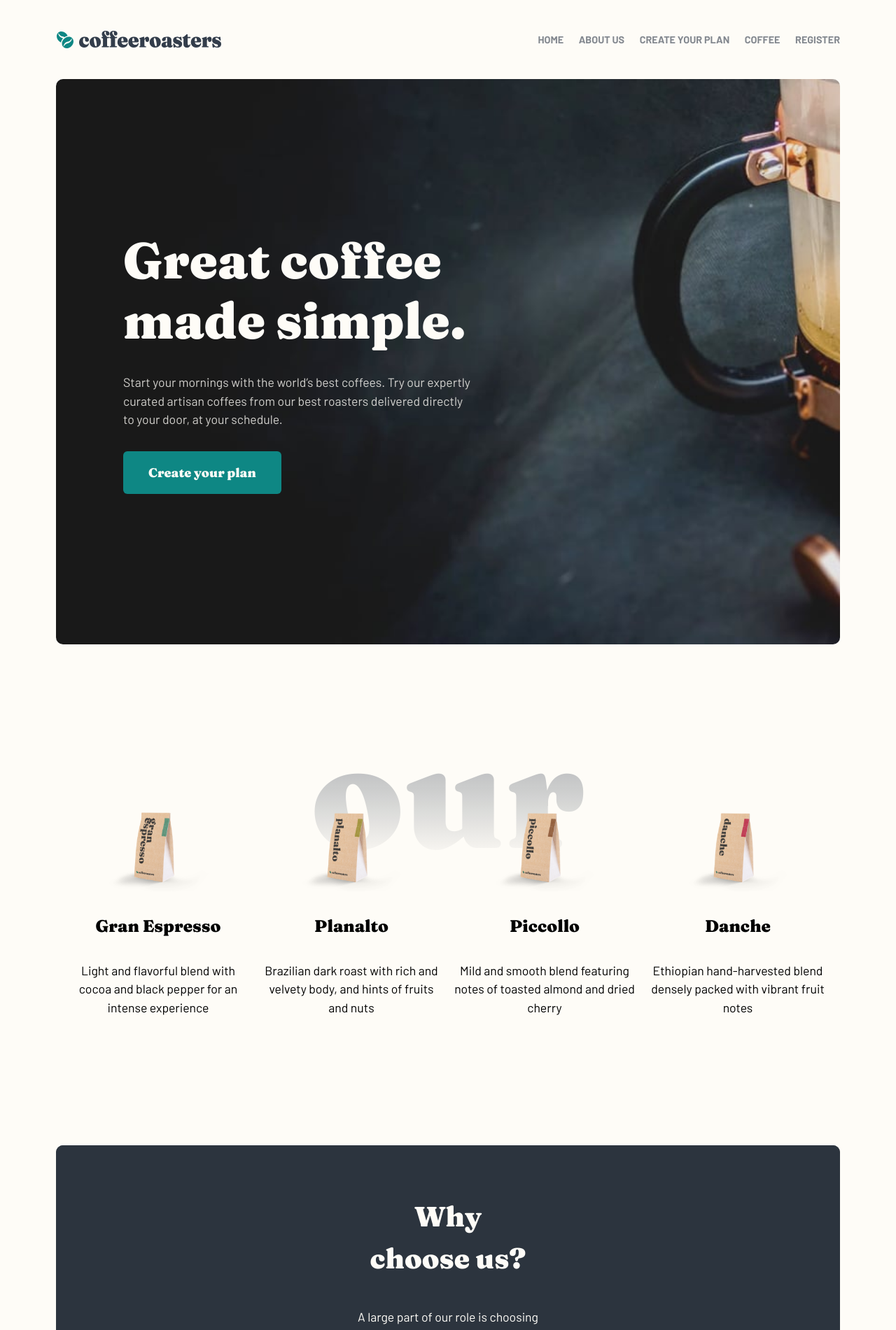
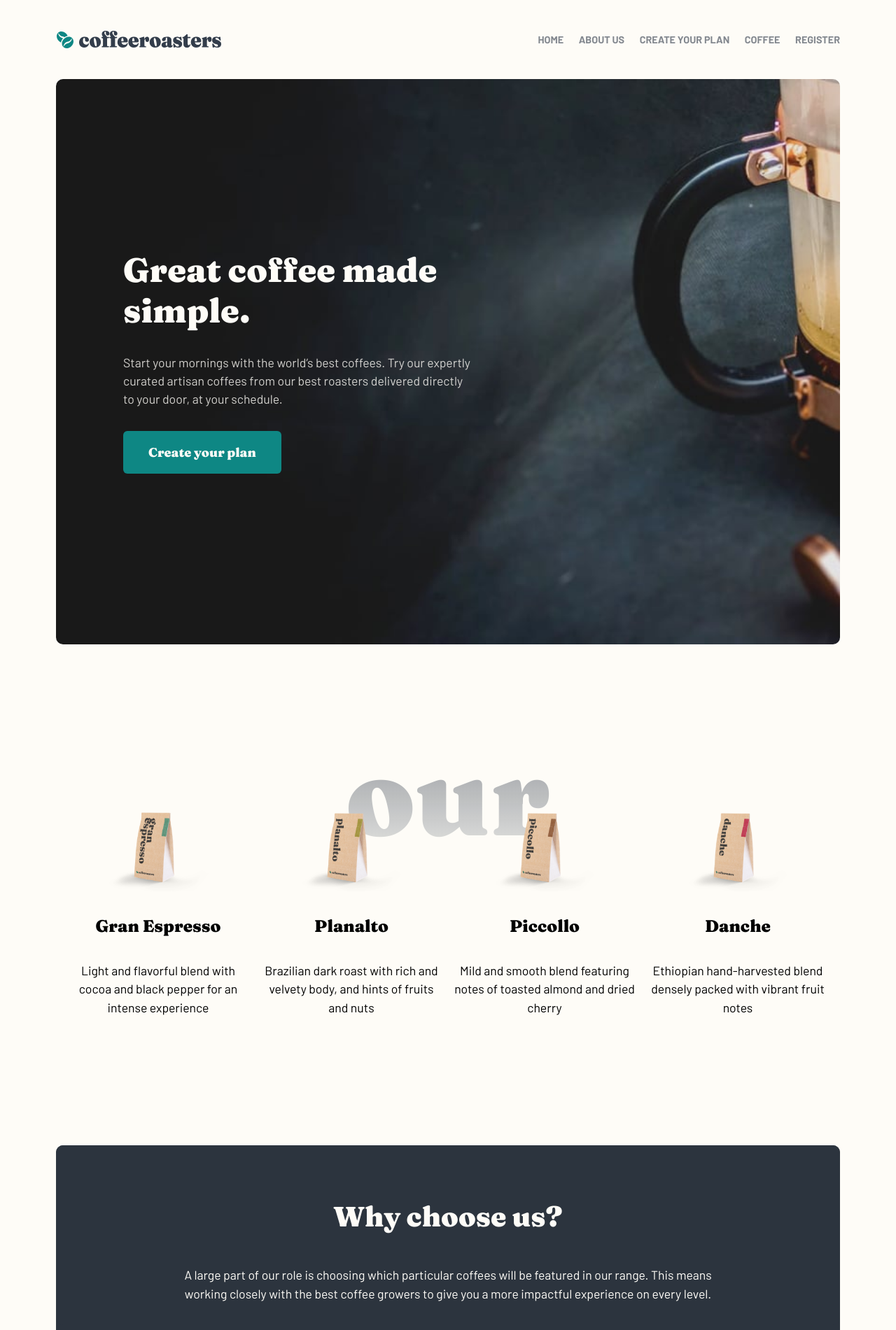
Before and after one commit to kebin20/coffee-roasters-website, a React (Vite) app: page / in a window 1280 px wide. Shown: the top 1901 px of the page at 70% size. Built offline with nearby package versions, Linux system fonts and the light colour scheme; no server answers; the HTML template or start-up script is replaced by a standard one.

Commit message:
style: adjusted dimensions and sizing for homepage in 1200px screens

```diff
--- a/src/Pages/Home.module.css
+++ b/src/Pages/Home.module.css
@@ -2,7 +2,7 @@
 
 .homeHeroSection {
   color: var(--lightCream);
-  background-image: url("../assets/home/mobile/image-hero-coffeepress.jpg");
+  background-image: url('../assets/home/mobile/image-hero-coffeepress.jpg');
   background-size: cover;
   padding: 6.25em 1.5em;
   border-radius: var(--border-px);
@@ -138,7 +138,7 @@
   .homeHeroSection {
     display: grid;
     grid-template-columns: 0.5fr;
-    background: url("../assets/home/tablet/image-hero-coffeepress.jpg");
+    background: url('../assets/home/tablet/image-hero-coffeepress.jpg');
     background-size: cover;
     background-repeat: no-repeat;
     padding-left: 6em;
@@ -276,7 +276,7 @@
   .homeHeroSection {
     display: flex;
     align-items: center;
-    background: url("../assets/home/desktop/image-hero-coffeepress.jpg");
+    background: url('../assets/home/desktop/image-hero-coffeepress.jpg');
     background-size: cover;
     background-repeat: no-repeat;
   }
@@ -288,10 +288,6 @@
     min-height: 38rem;
     justify-content: center;
     padding-right: 49em;
-  }
-
-  .homeHeroTitle {
-    font-size: var(--xxl-font-size);
   }
 
   /*COLLECTION SECTION */
@@ -312,7 +308,7 @@
   }
 
   .collectionTitle {
-    font-size: var(--title-alternate-big);
+    font-size: 10rem;
     z-index: -10;
     position: absolute;
     left: 0;
@@ -328,7 +324,7 @@
 
   .whyUsContainer {
     border-radius: var(--border-px);
-    padding-inline: 25.5em;
+    padding-inline: 10em;
   }
 
   .whyUsTitle {
@@ -378,21 +374,12 @@
   }
 }
 /* Big desktop (4k) */
-@media only screen and (min-width: 1800px) {
-  .heroWrapper {
-    padding: 5.3em 75em 5.3em 5.3em;
+@media only screen and (min-width: 1500px) {
+  .collectionTitle {
+    font-size: var(--title-alternate-big);
   }
 
-  .collectionSection {
-    margin: 15.5em 15.5em 11.5em 15.5em;
-  }
-
-  .collectionTitle {
-    font-size: 12rem;
-    bottom: 1.09em;
-  }
-
-  .whyUsFeaturesContainer {
-    bottom: -10em;
+  .whyUsContainer {
+    padding-inline: 25.5em;
   }
 }
```
